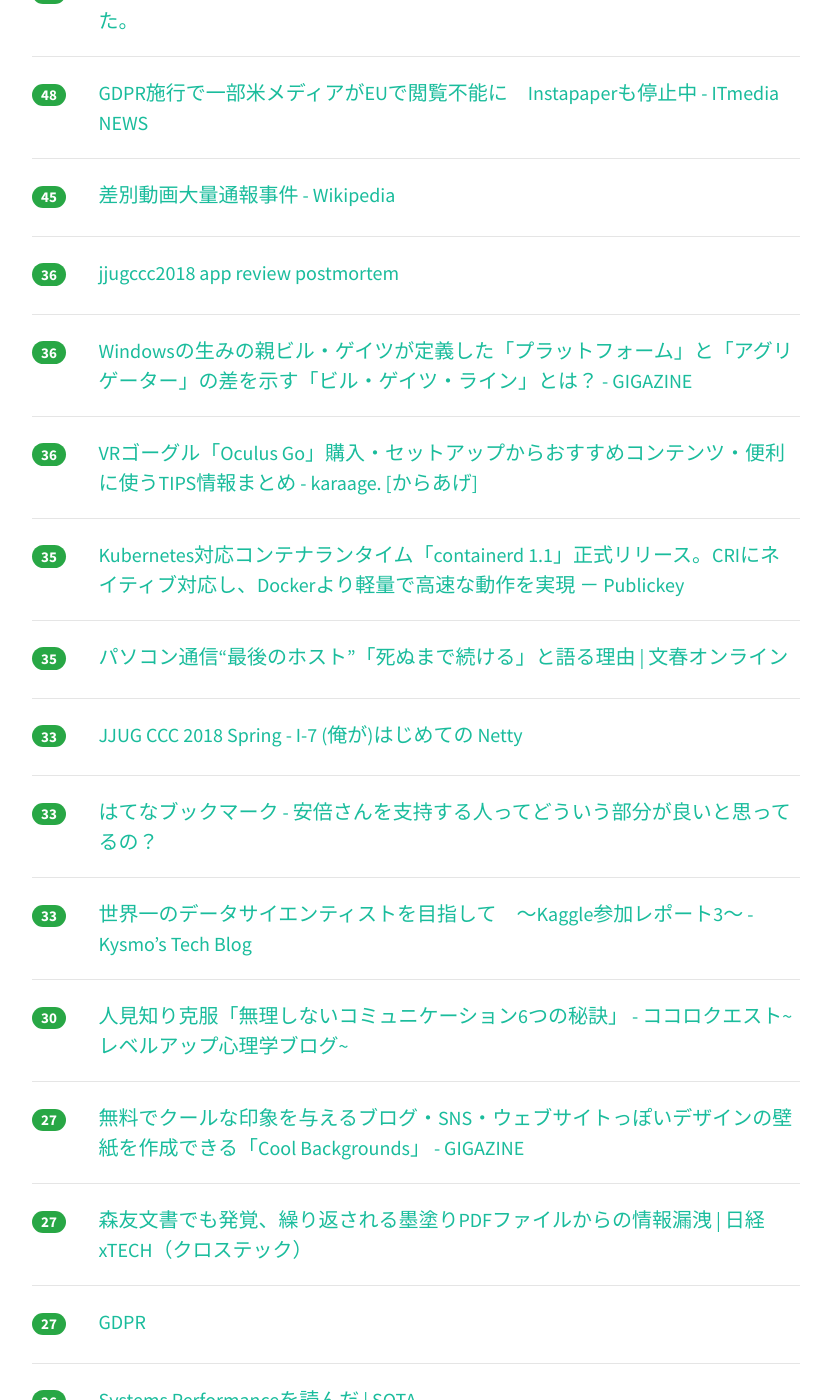
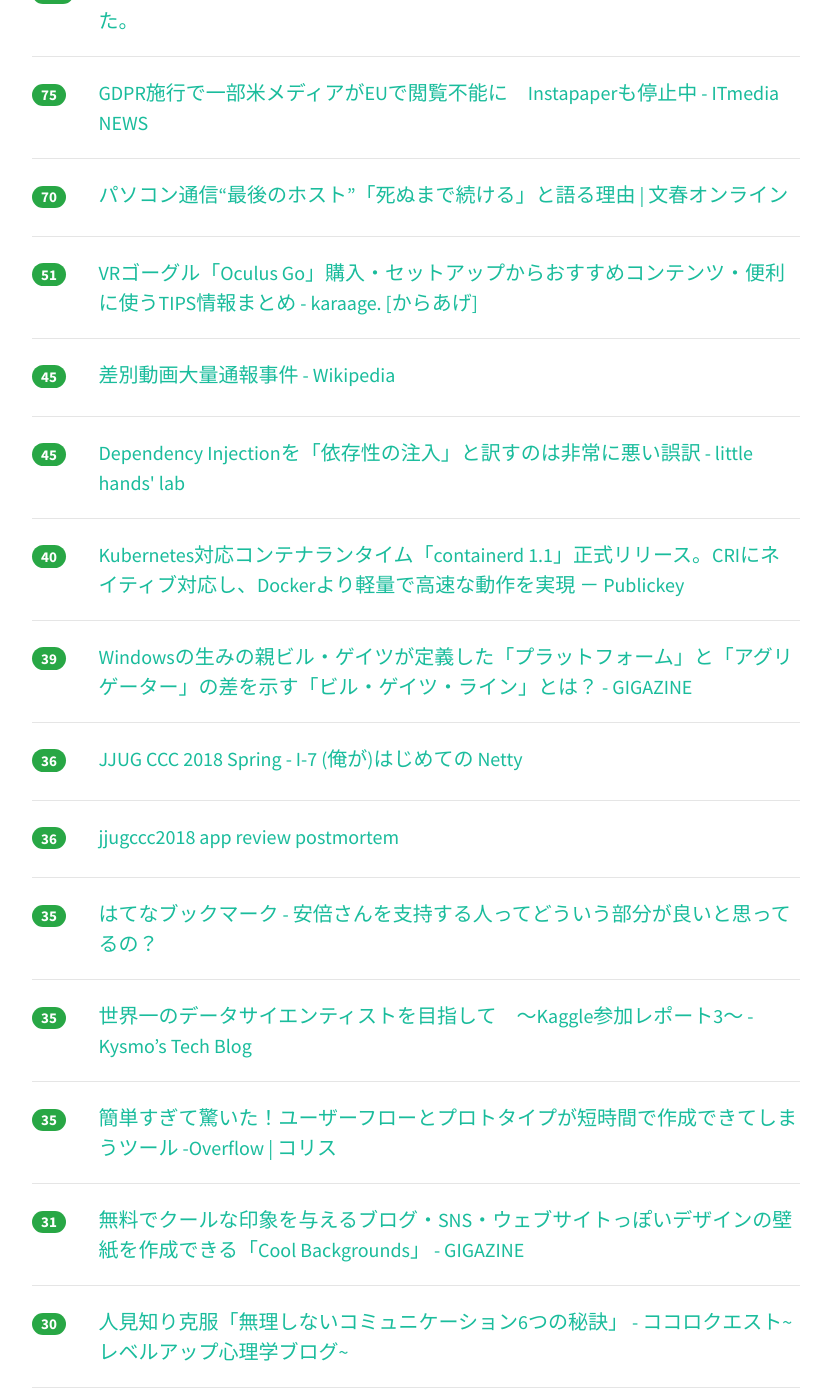
Before and after one commit to yatta47/hatena-matome-site, a Jekyll site: the page built from _posts/2018-05-28-hatena.md, in a window 1280 px wide and 1400 px high, scrolled down 676 px. Shown: the whole window, without its empty margins (224-1049 px from the left). Built offline with Jekyll 4.4.1, drawn with Linux system fonts in a browser that asks for light colours; nearby versions of some CDN libraries; some of the changed text lies outside the part shown.

Commit message:
Updated 2018-05-28

```diff
--- a/_posts/2018-05-28-hatena.md
+++ b/_posts/2018-05-28-hatena.md
@@ -1,34 +1,44 @@
 ---
 layout: post
 title:  "2018-05-28 はてぶIT"
-date:   2018-05-28 13:03:03
+date:   2018-05-28 14:02:34
 tags: [it-hotentry]
 ---
-42 件のデータあり
+47 件のデータあり
 
 <hr><div class="row">
-<div class="col-1"><span class="badge badge-pill badge-success h2">450</span></div>
+<div class="col-1"><span class="badge badge-pill badge-success h2">703</span></div>
 <div class="col-11"><a href='https://www.buzzfeed.com/jp/daisukefuruta/katsuma-masuhara' target='_blank'>同性を愛するということ　勝間和代のカミングアウト</a></div>
 </div>
 <hr>
 <div class="row">
-<div class="col-1"><span class="badge badge-pill badge-success h2">222</span></div>
+<div class="col-1"><span class="badge badge-pill badge-success h2">272</span></div>
+<div class="col-11"><a href='https://togetter.com/li/1231342' target='_blank'>夜行バスは『朝早く着きすぎて時間潰すのにお金を使うとかえって高くつく』メリットやみなさんがやっている時間潰し方法 - Togetter</a></div>
+</div>
+<hr>
+<div class="row">
+<div class="col-1"><span class="badge badge-pill badge-success h2">263</span></div>
 <div class="col-11"><a href='https://www.slideshare.net/keisuketsukagoshi/rest-api-graphql' target='_blank'>REST API に疲れたあなたへ贈る GraphQL 入門</a></div>
 </div>
 <hr>
 <div class="row">
-<div class="col-1"><span class="badge badge-pill badge-success h2">208</span></div>
-<div class="col-11"><a href='https://togetter.com/li/1231342' target='_blank'>夜行バスは『朝早く着きすぎて時間潰すのにお金を使うとかえって高くつく』メリットやみなさんがやっている時間潰し方法 - Togetter</a></div>
-</div>
-<hr>
-<div class="row">
-<div class="col-1"><span class="badge badge-pill badge-success h2">82</span></div>
+<div class="col-1"><span class="badge badge-pill badge-success h2">113</span></div>
 <div class="col-11"><a href='https://qiita.com/poly_soft/items/fb649573c19b7a5c0227' target='_blank'>2018年の最前線バックエンドエンジニアに必要なスキルについて考えてみました。</a></div>
 </div>
 <hr>
 <div class="row">
-<div class="col-1"><span class="badge badge-pill badge-success h2">48</span></div>
+<div class="col-1"><span class="badge badge-pill badge-success h2">75</span></div>
 <div class="col-11"><a href='http://www.itmedia.co.jp/news/articles/1805/28/news049.html' target='_blank'>GDPR施行で一部米メディアがEUで閲覧不能に　Instapaperも停止中 - ITmedia NEWS</a></div>
+</div>
+<hr>
+<div class="row">
+<div class="col-1"><span class="badge badge-pill badge-success h2">70</span></div>
+<div class="col-11"><a href='http://bunshun.jp/articles/-/7483' target='_blank'>パソコン通信“最後のホスト”「死ぬまで続ける」と語る理由 | 文春オンライン</a></div>
+</div>
+<hr>
+<div class="row">
+<div class="col-1"><span class="badge badge-pill badge-success h2">51</span></div>
+<div class="col-11"><a href='http://karaage.hatenadiary.jp/entry/2018/05/28/073000' target='_blank'>VRゴーグル「Oculus Go」購入・セットアップからおすすめコンテンツ・便利に使うTIPS情報まとめ - karaage. [からあげ]</a></div>
 </div>
 <hr>
 <div class="row">
@@ -37,43 +47,48 @@ tags: [it-hotentry]
 </div>
 <hr>
 <div class="row">
+<div class="col-1"><span class="badge badge-pill badge-success h2">45</span></div>
+<div class="col-11"><a href='http://little-hands.hatenablog.com/entry/2018/05/27/dependency-injection' target='_blank'>Dependency Injectionを「依存性の注入」と訳すのは非常に悪い誤訳 - little hands' lab</a></div>
+</div>
+<hr>
+<div class="row">
+<div class="col-1"><span class="badge badge-pill badge-success h2">40</span></div>
+<div class="col-11"><a href='https://www.publickey1.jp/blog/18/kubernetescontainerd_11cridocker.html' target='_blank'>Kubernetes対応コンテナランタイム「containerd 1.1」正式リリース。CRIにネイティブ対応し、Dockerより軽量で高速な動作を実現 － Publickey</a></div>
+</div>
+<hr>
+<div class="row">
+<div class="col-1"><span class="badge badge-pill badge-success h2">39</span></div>
+<div class="col-11"><a href='https://gigazine.net/news/20180527-bill-gates-line/' target='_blank'>Windowsの生みの親ビル・ゲイツが定義した「プラットフォーム」と「アグリゲーター」の差を示す「ビル・ゲイツ・ライン」とは？ - GIGAZINE</a></div>
+</div>
+<hr>
+<div class="row">
+<div class="col-1"><span class="badge badge-pill badge-success h2">36</span></div>
+<div class="col-11"><a href='https://www.slideshare.net/mikeneck/jjug-ccc-2018-spring-i7-netty' target='_blank'>JJUG CCC 2018 Spring - I-7 (俺が)はじめての Netty</a></div>
+</div>
+<hr>
+<div class="row">
 <div class="col-1"><span class="badge badge-pill badge-success h2">36</span></div>
 <div class="col-11"><a href='https://www.slideshare.net/tamrin69/jjugccc2018-app-review-postmortem' target='_blank'>jjugccc2018 app review postmortem</a></div>
 </div>
 <hr>
 <div class="row">
-<div class="col-1"><span class="badge badge-pill badge-success h2">36</span></div>
-<div class="col-11"><a href='https://gigazine.net/news/20180527-bill-gates-line/' target='_blank'>Windowsの生みの親ビル・ゲイツが定義した「プラットフォーム」と「アグリゲーター」の差を示す「ビル・ゲイツ・ライン」とは？ - GIGAZINE</a></div>
-</div>
-<hr>
-<div class="row">
-<div class="col-1"><span class="badge badge-pill badge-success h2">36</span></div>
-<div class="col-11"><a href='http://karaage.hatenadiary.jp/entry/2018/05/28/073000' target='_blank'>VRゴーグル「Oculus Go」購入・セットアップからおすすめコンテンツ・便利に使うTIPS情報まとめ - karaage. [からあげ]</a></div>
+<div class="col-1"><span class="badge badge-pill badge-success h2">35</span></div>
+<div class="col-11"><a href='http://b.hatena.ne.jp/entry/s/anond.hatelabo.jp/20180527190259' target='_blank'>はてなブックマーク - 安倍さんを支持する人ってどういう部分が良いと思ってるの？</a></div>
 </div>
 <hr>
 <div class="row">
 <div class="col-1"><span class="badge badge-pill badge-success h2">35</span></div>
-<div class="col-11"><a href='https://www.publickey1.jp/blog/18/kubernetescontainerd_11cridocker.html' target='_blank'>Kubernetes対応コンテナランタイム「containerd 1.1」正式リリース。CRIにネイティブ対応し、Dockerより軽量で高速な動作を実現 － Publickey</a></div>
+<div class="col-11"><a href='http://kysmo.hatenablog.jp/entry/2018/05/10/094208' target='_blank'>世界一のデータサイエンティストを目指して　〜Kaggle参加レポート3〜 - Kysmo’s Tech Blog</a></div>
 </div>
 <hr>
 <div class="row">
 <div class="col-1"><span class="badge badge-pill badge-success h2">35</span></div>
-<div class="col-11"><a href='http://bunshun.jp/articles/-/7483' target='_blank'>パソコン通信“最後のホスト”「死ぬまで続ける」と語る理由 | 文春オンライン</a></div>
+<div class="col-11"><a href='https://coliss.com/articles/build-websites/operation/work/makes-it-easy-to-user-flows.html' target='_blank'>簡単すぎて驚いた！ユーザーフローとプロトタイプが短時間で作成できてしまうツール -Overflow | コリス</a></div>
 </div>
 <hr>
 <div class="row">
-<div class="col-1"><span class="badge badge-pill badge-success h2">33</span></div>
-<div class="col-11"><a href='https://www.slideshare.net/mikeneck/jjug-ccc-2018-spring-i7-netty' target='_blank'>JJUG CCC 2018 Spring - I-7 (俺が)はじめての Netty</a></div>
-</div>
-<hr>
-<div class="row">
-<div class="col-1"><span class="badge badge-pill badge-success h2">33</span></div>
-<div class="col-11"><a href='http://b.hatena.ne.jp/entry/s/anond.hatelabo.jp/20180527190259' target='_blank'>はてなブックマーク - 安倍さんを支持する人ってどういう部分が良いと思ってるの？</a></div>
-</div>
-<hr>
-<div class="row">
-<div class="col-1"><span class="badge badge-pill badge-success h2">33</span></div>
-<div class="col-11"><a href='http://kysmo.hatenablog.jp/entry/2018/05/10/094208' target='_blank'>世界一のデータサイエンティストを目指して　〜Kaggle参加レポート3〜 - Kysmo’s Tech Blog</a></div>
+<div class="col-1"><span class="badge badge-pill badge-success h2">31</span></div>
+<div class="col-11"><a href='https://gigazine.net/news/20180528-cool-backgrounds/' target='_blank'>無料でクールな印象を与えるブログ・SNS・ウェブサイトっぽいデザインの壁紙を作成できる「Cool Backgrounds」 - GIGAZINE</a></div>
 </div>
 <hr>
 <div class="row">
@@ -82,17 +97,12 @@ tags: [it-hotentry]
 </div>
 <hr>
 <div class="row">
-<div class="col-1"><span class="badge badge-pill badge-success h2">27</span></div>
-<div class="col-11"><a href='https://gigazine.net/news/20180528-cool-backgrounds/' target='_blank'>無料でクールな印象を与えるブログ・SNS・ウェブサイトっぽいデザインの壁紙を作成できる「Cool Backgrounds」 - GIGAZINE</a></div>
-</div>
-<hr>
-<div class="row">
-<div class="col-1"><span class="badge badge-pill badge-success h2">27</span></div>
+<div class="col-1"><span class="badge badge-pill badge-success h2">29</span></div>
 <div class="col-11"><a href='http://tech.nikkeibp.co.jp/atcl/nxt/column/18/00001/00529/' target='_blank'>森友文書でも発覚、繰り返される墨塗りPDFファイルからの情報漏洩 | 日経 xTECH（クロステック）</a></div>
 </div>
 <hr>
 <div class="row">
-<div class="col-1"><span class="badge badge-pill badge-success h2">27</span></div>
+<div class="col-1"><span class="badge badge-pill badge-success h2">28</span></div>
 <div class="col-11"><a href='https://www.ppc.go.jp/enforcement/cooperation/cooperation/GDPR/' target='_blank'>GDPR</a></div>
 </div>
 <hr>
@@ -103,7 +113,17 @@ tags: [it-hotentry]
 <hr>
 <div class="row">
 <div class="col-1"><span class="badge badge-pill badge-success h2">26</span></div>
-<div class="col-11"><a href='http://little-hands.hatenablog.com/entry/2018/05/27/dependency-injection' target='_blank'>Dependency Injectionを「依存性の注入」と訳すのは非常に悪い誤訳 - little hands' lab</a></div>
+<div class="col-11"><a href='https://freelance-programmer.com/test-siyousho' target='_blank'>テスト仕様書と派遣テスター</a></div>
+</div>
+<hr>
+<div class="row">
+<div class="col-1"><span class="badge badge-pill badge-success h2">25</span></div>
+<div class="col-11"><a href='https://jp.techcrunch.com/2018/05/27/2018-05-25-eric-schmidt-musk-exactly-wrong/' target='_blank'>エリック・シュミットが、イーロン・マスクはAIについて「完全に間違っている」と語った | TechCrunch Japan</a></div>
+</div>
+<hr>
+<div class="row">
+<div class="col-1"><span class="badge badge-pill badge-success h2">25</span></div>
+<div class="col-11"><a href='https://www.lifehacker.jp/2018/05/clipy-turns-your-macos-clipboard-into-a-more-useful-lis.html' target='_blank'>仕事の生産性が高まること間違いなし！ コピーの履歴を残せるMacアプリ『Clipy』 | ライフハッカー［日本版］</a></div>
 </div>
 <hr>
 <div class="row">
@@ -112,18 +132,23 @@ tags: [it-hotentry]
 </div>
 <hr>
 <div class="row">
-<div class="col-1"><span class="badge badge-pill badge-success h2">24</span></div>
-<div class="col-11"><a href='https://www.lifehacker.jp/2018/05/clipy-turns-your-macos-clipboard-into-a-more-useful-lis.html' target='_blank'>仕事の生産性が高まること間違いなし！ コピーの履歴を残せるMacアプリ『Clipy』 | ライフハッカー［日本版］</a></div>
-</div>
-<hr>
-<div class="row">
-<div class="col-1"><span class="badge badge-pill badge-success h2">23</span></div>
-<div class="col-11"><a href='https://jp.techcrunch.com/2018/05/27/2018-05-25-eric-schmidt-musk-exactly-wrong/' target='_blank'>エリック・シュミットが、イーロン・マスクはAIについて「完全に間違っている」と語った | TechCrunch Japan</a></div>
+<div class="col-1"><span class="badge badge-pill badge-success h2">22</span></div>
+<div class="col-11"><a href='http://www.lihaoyi.com/post/ZeroOverheadTreeProcessingwiththeVisitorPattern.html?a=1' target='_blank'>Zero-Overhead Tree Processing with the Visitor Pattern</a></div>
 </div>
 <hr>
 <div class="row">
 <div class="col-1"><span class="badge badge-pill badge-success h2">22</span></div>
-<div class="col-11"><a href='http://www.lihaoyi.com/post/ZeroOverheadTreeProcessingwiththeVisitorPattern.html?a=1' target='_blank'>Zero-Overhead Tree Processing with the Visitor Pattern</a></div>
+<div class="col-11"><a href='http://www.itmedia.co.jp/news/articles/1805/28/news052.html' target='_blank'>仮想通貨ウォレット「HB Wallet」Android版で盗難被害　元社員の犯行、APIキー持ち出し不正アプリ公開 - ITmedia NEWS</a></div>
+</div>
+<hr>
+<div class="row">
+<div class="col-1"><span class="badge badge-pill badge-success h2">22</span></div>
+<div class="col-11"><a href='http://business.nikkeibp.co.jp/atcl/report/15/110879/052500827/' target='_blank'>GDPRより怖い？　EUが準備中の「クッキー法」：日経ビジネスオンライン</a></div>
+</div>
+<hr>
+<div class="row">
+<div class="col-1"><span class="badge badge-pill badge-success h2">21</span></div>
+<div class="col-11"><a href='https://qiita.com/kamanii24/items/0e4825b7a3406d7d3332' target='_blank'>Unity - パ○ツを遮る謎の光を実装してみた。</a></div>
 </div>
 <hr>
 <div class="row">
@@ -133,17 +158,27 @@ tags: [it-hotentry]
 <hr>
 <div class="row">
 <div class="col-1"><span class="badge badge-pill badge-success h2">20</span></div>
-<div class="col-11"><a href='https://coliss.com/articles/build-websites/operation/work/makes-it-easy-to-user-flows.html' target='_blank'>簡単すぎて驚いた！ユーザーフローとプロトタイプが短時間で作成できてしまうツール -Overflow | コリス</a></div>
+<div class="col-11"><a href='https://japan.cnet.com/article/35119829/' target='_blank'>GDPR施行で一部の米ニュースサイトが欧州で閲覧不能に - CNET Japan</a></div>
 </div>
 <hr>
 <div class="row">
 <div class="col-1"><span class="badge badge-pill badge-success h2">19</span></div>
-<div class="col-11"><a href='http://www.itmedia.co.jp/news/articles/1805/28/news052.html' target='_blank'>仮想通貨ウォレット「HB Wallet」Android版で盗難被害　元社員の犯行、APIキー持ち出し不正アプリ公開 - ITmedia NEWS</a></div>
+<div class="col-11"><a href='https://hermitage-netaudio.com/difference-between-wav-and-flac/' target='_blank'>FLACよりWAVの方が音質が良いわけではない</a></div>
 </div>
 <hr>
 <div class="row">
-<div class="col-1"><span class="badge badge-pill badge-success h2">18</span></div>
-<div class="col-11"><a href='http://business.nikkeibp.co.jp/atcl/report/15/110879/052500827/' target='_blank'>GDPRより怖い？　EUが準備中の「クッキー法」：日経ビジネスオンライン</a></div>
+<div class="col-1"><span class="badge badge-pill badge-success h2">19</span></div>
+<div class="col-11"><a href='https://togetter.com/li/1228304' target='_blank'>「はたらいて、笑おう。」に自問自答する広告が面白い！ #はた笑メーカー で自分らしい働き方を考えよう - Togetter</a></div>
+</div>
+<hr>
+<div class="row">
+<div class="col-1"><span class="badge badge-pill badge-success h2">19</span></div>
+<div class="col-11"><a href='https://www.asahi.com/articles/ASL5T5WVVL5TULFA038.html' target='_blank'>求ム！銀行員らしくない人　安定より創造「ガチで採る」：朝日新聞デジタル</a></div>
+</div>
+<hr>
+<div class="row">
+<div class="col-1"><span class="badge badge-pill badge-success h2">19</span></div>
+<div class="col-11"><a href='https://blog.wadackel.me/2018/ca-for-half-a-year/' target='_blank'>サイバーエージェントに入社して半年経つ - wadackel.me</a></div>
 </div>
 <hr>
 <div class="row">
@@ -157,13 +192,8 @@ tags: [it-hotentry]
 </div>
 <hr>
 <div class="row">
-<div class="col-1"><span class="badge badge-pill badge-success h2">17</span></div>
-<div class="col-11"><a href='https://qiita.com/kamanii24/items/0e4825b7a3406d7d3332' target='_blank'>Unity - パ○ツを遮る謎の光を実装してみた。</a></div>
-</div>
-<hr>
-<div class="row">
-<div class="col-1"><span class="badge badge-pill badge-success h2">17</span></div>
-<div class="col-11"><a href='https://japan.cnet.com/article/35119829/' target='_blank'>GDPR施行で一部の米ニュースサイトが欧州で閲覧不能に - CNET Japan</a></div>
+<div class="col-1"><span class="badge badge-pill badge-success h2">16</span></div>
+<div class="col-11"><a href='https://www3.nhk.or.jp/news/html/20180527/k10011455031000.html' target='_blank'>ＥＵ個人情報保護規制施行 巨額の課徴金も 日本企業は注意を | NHKニュース</a></div>
 </div>
 <hr>
 <div class="row">
@@ -177,28 +207,28 @@ tags: [it-hotentry]
 </div>
 <hr>
 <div class="row">
-<div class="col-1"><span class="badge badge-pill badge-success h2">15</span></div>
-<div class="col-11"><a href='https://hermitage-netaudio.com/difference-between-wav-and-flac/' target='_blank'>FLACよりWAVの方が音質が良いわけではない</a></div>
-</div>
-<hr>
-<div class="row">
 <div class="col-1"><span class="badge badge-pill badge-success h2">14</span></div>
 <div class="col-11"><a href='http://b.hatena.ne.jp/entry/s/www.asahi.com/articles/ASL5W4F1ZL5WTNAB00D.html' target='_blank'>はてなブックマーク - 萩生田氏「赤ちゃんはママがいいに決まっている」：朝日新聞デジタル</a></div>
 </div>
 <hr>
 <div class="row">
 <div class="col-1"><span class="badge badge-pill badge-success h2">14</span></div>
-<div class="col-11"><a href='https://www3.nhk.or.jp/news/html/20180527/k10011455031000.html' target='_blank'>ＥＵ個人情報保護規制施行 巨額の課徴金も 日本企業は注意を | NHKニュース</a></div>
+<div class="col-11"><a href='https://note.mu/max2000/n/nb3d6de9cb597' target='_blank'>アフィリエイターがWeb選挙参謀になって選挙に勝利した話【後編・SNS】｜MaX2000＠専業アフィリ＆WEB選挙参謀｜note</a></div>
+</div>
+<hr>
+<div class="row">
+<div class="col-1"><span class="badge badge-pill badge-success h2">14</span></div>
+<div class="col-11"><a href='http://portal.nifty.com/kiji/180528202987_1.htm' target='_blank'>ネット広告が具現化された世界の話 - デイリーポータルZ</a></div>
+</div>
+<hr>
+<div class="row">
+<div class="col-1"><span class="badge badge-pill badge-success h2">13</span></div>
+<div class="col-11"><a href='https://buzzap.jp/news/20180528-japanese-general-adult-man/' target='_blank'>「アダルトマン将軍」爆誕、差別動画削除を本国YouTubeに抗議した自称・普通の日本人の自己紹介がとんでもないことに | BUZZAP！（バザップ！）</a></div>
 </div>
 <hr>
 <div class="row">
 <div class="col-1"><span class="badge badge-pill badge-success h2">11</span></div>
 <div class="col-11"><a href='https://www.bloomberg.co.jp/news/articles/2018-05-27/P99UE06JIJUZ01' target='_blank'>何にでもアボカド－供給増で値下がりの好機に飲食業界が相次ぎ便乗 - Bloomberg</a></div>
-</div>
-<hr>
-<div class="row">
-<div class="col-1"><span class="badge badge-pill badge-success h2">11</span></div>
-<div class="col-11"><a href='https://note.mu/max2000/n/nb3d6de9cb597' target='_blank'>アフィリエイターがWeb選挙参謀になって選挙に勝利した話【後編・SNS】｜MaX2000＠専業アフィリ＆WEB選挙参謀｜note</a></div>
 </div>
 <hr>
 <div class="row">
@@ -211,8 +241,3 @@ tags: [it-hotentry]
 <div class="col-11"><a href='https://www.bloomberg.co.jp/news/articles/2018-05-27/P962H26JIJUO01' target='_blank'>日銀も危惧、邦銀の海外クレジット投資が過去最大73兆円－米金利警戒 - Bloomberg</a></div>
 </div>
 <hr>
-<div class="row">
-<div class="col-1"><span class="badge badge-pill badge-success h2">2</span></div>
-<div class="col-11"><a href='http://portal.nifty.com/kiji/180528202987_1.htm' target='_blank'>ネット広告が具現化された世界の話 - デイリーポータルZ</a></div>
-</div>
-<hr>
```
